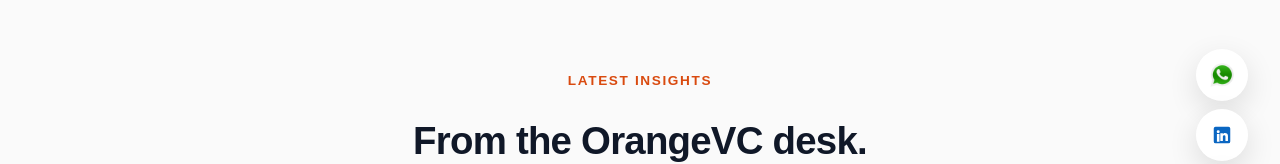
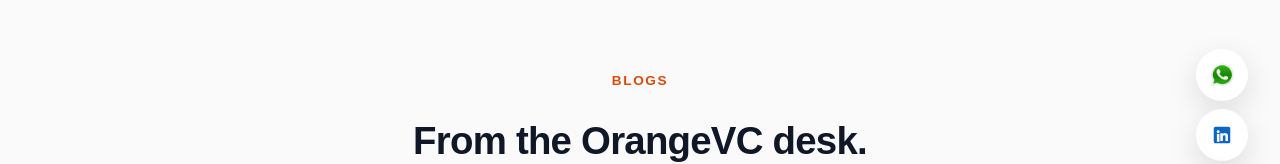
Before and after one commit to VirtualCare14/orangevc_site_main_nextjs, a Next.js app: page /blog in a window 1280 px wide. Shown: the part 485-649 px from the top of the page. Built offline with nearby package versions, Linux system fonts and the light colour scheme; a web font is replaced by a local one.

Commit message:
Update Latest Insights eyebrow text to Blogs

```diff
--- a/app/blog/page.js
+++ b/app/blog/page.js
@@ -26,7 +26,7 @@
       <section className="section">
         <div className="container">
           <div className="section-head">
-            <span className="eyebrow eyebrow-orange">Latest Insights</span>
+            <span className="eyebrow eyebrow-orange">Blogs</span>
             <h2>From the OrangeVC desk.</h2>
           </div>
 
```
